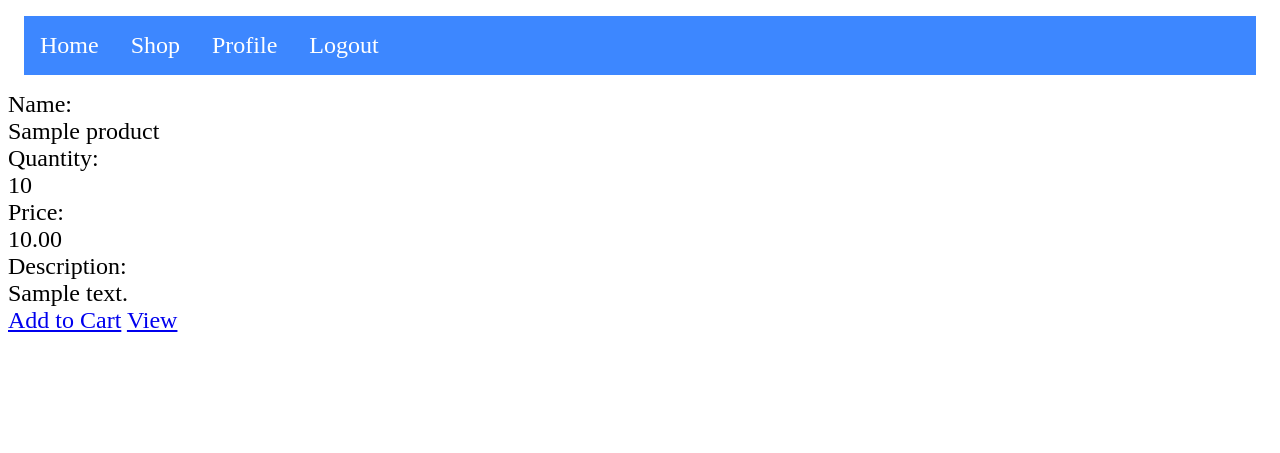
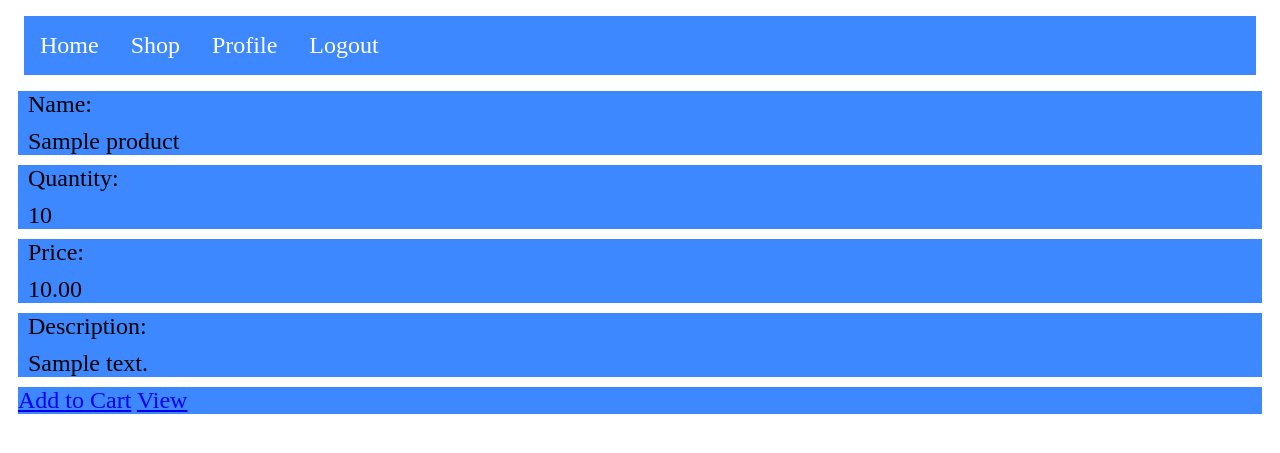
Before and after one commit to MDMoromi/IT202007, a PHP site: page /shop.php in a window 1280 px wide. Shown: the top 453 px of the page. Run offline with PHP 8.4, Linux system fonts and the light colour scheme; the visitor is signed in with stand-in values (Sample User, id 1); tables that the repository leaves empty hold one stand-in row (values such as "Sample post"); data that the repository does not hold is empty.

Commit message:
css tweaks

```diff
--- a/public_html/static/css/styles.css
+++ b/public_html/static/css/styles.css
@@ -73,3 +73,12 @@ input:nth-of-type(5) {
     margin-left: 25px !important;
     margin-right: 25px !important;
 }
+
+.list-group-item div{
+	background-color:#3d87ff;
+	margin:10px;
+}
+
+.list-group-item div a:hover{
+	background-color: #99c0ff;
+}
```
